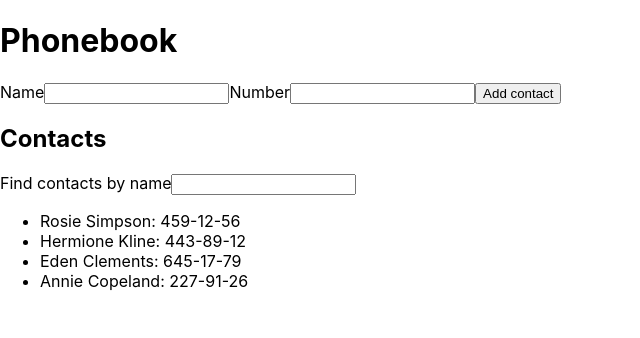
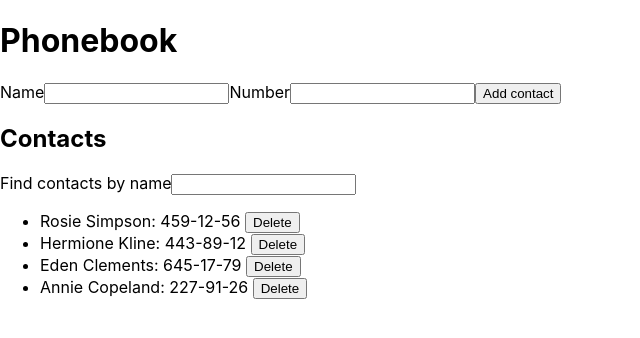
Before and after one commit to Vitalii-Horbenko/goit-react-hw-02-phonebook, a React (Create React App) app: page / in a window 1280 px wide. Shown: the top 338 px of the page, without its empty margins (0-640 px from the left). Built offline with nearby package versions, Linux system fonts and the light colour scheme.

Commit message:
alert - done

```diff
--- a/src/App.js
+++ b/src/App.js
@@ -17,12 +17,17 @@ class App extends Component {
   };
 
   addContact = ({ name, number }) => {
+    if (
+      this.state.contacts.findIndex((contact) => contact.name === name) !== -1
+    ) {
+      alert(`${name} is already in contacts`);
+      return;
+    }
     const newContact = {
       id: uuidv4(),
       name: name,
       number: number,
     };
-
     this.setState(({ contacts }) => ({
       contacts: [newContact, ...contacts],
     }));
--- a/src/components/ContactsListItem/ContactsListItem.js
+++ b/src/components/ContactsListItem/ContactsListItem.js
@@ -5,7 +5,14 @@ const ContactsListItem = ({ items }) => {
   return (
     <div>
       {items.map((contact) => {
-        return <li key={uuidv4()}>{`${contact.name}: ${contact.number}`}</li>;
+        return (
+          <li key={uuidv4()}>
+            {`${contact.name}: ${contact.number}`}{" "}
+            <button type="button" name="delete">
+              Delete
+            </button>
+          </li>
+        );
       })}
     </div>
   );
```
